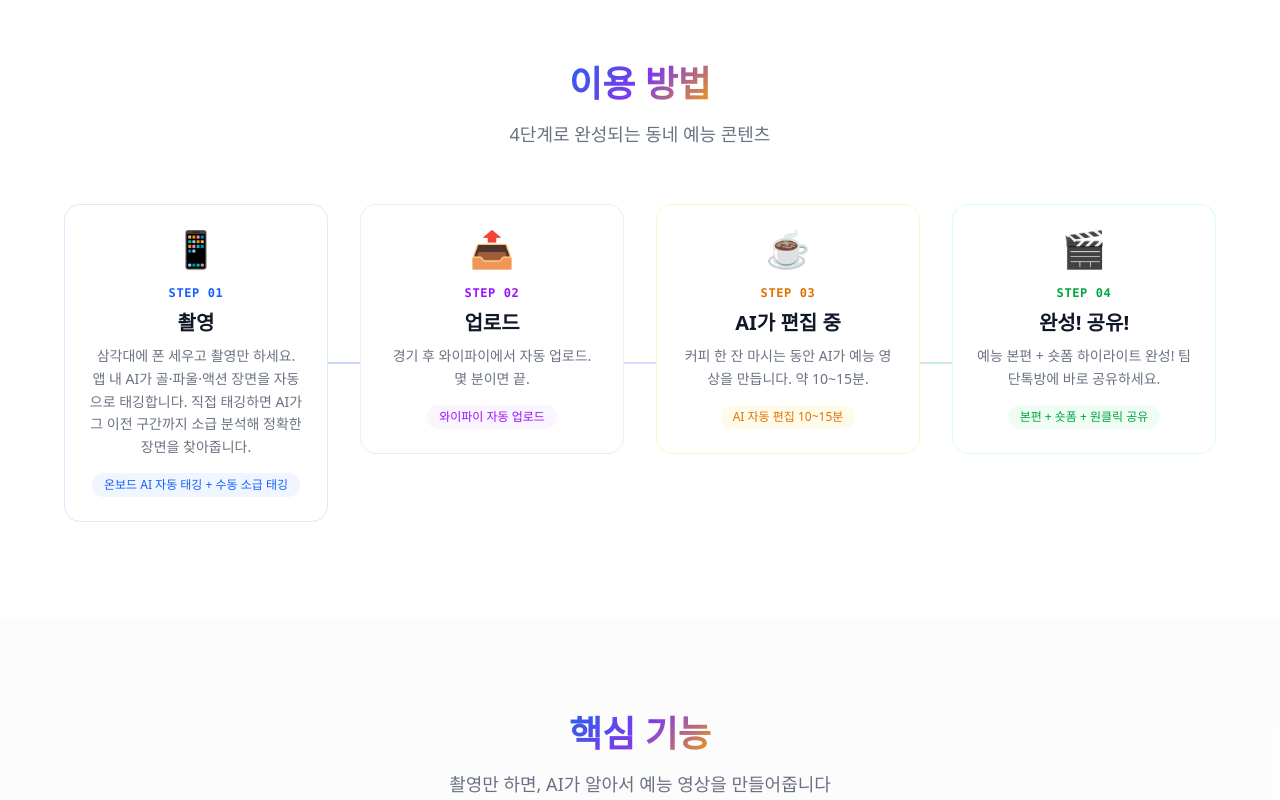
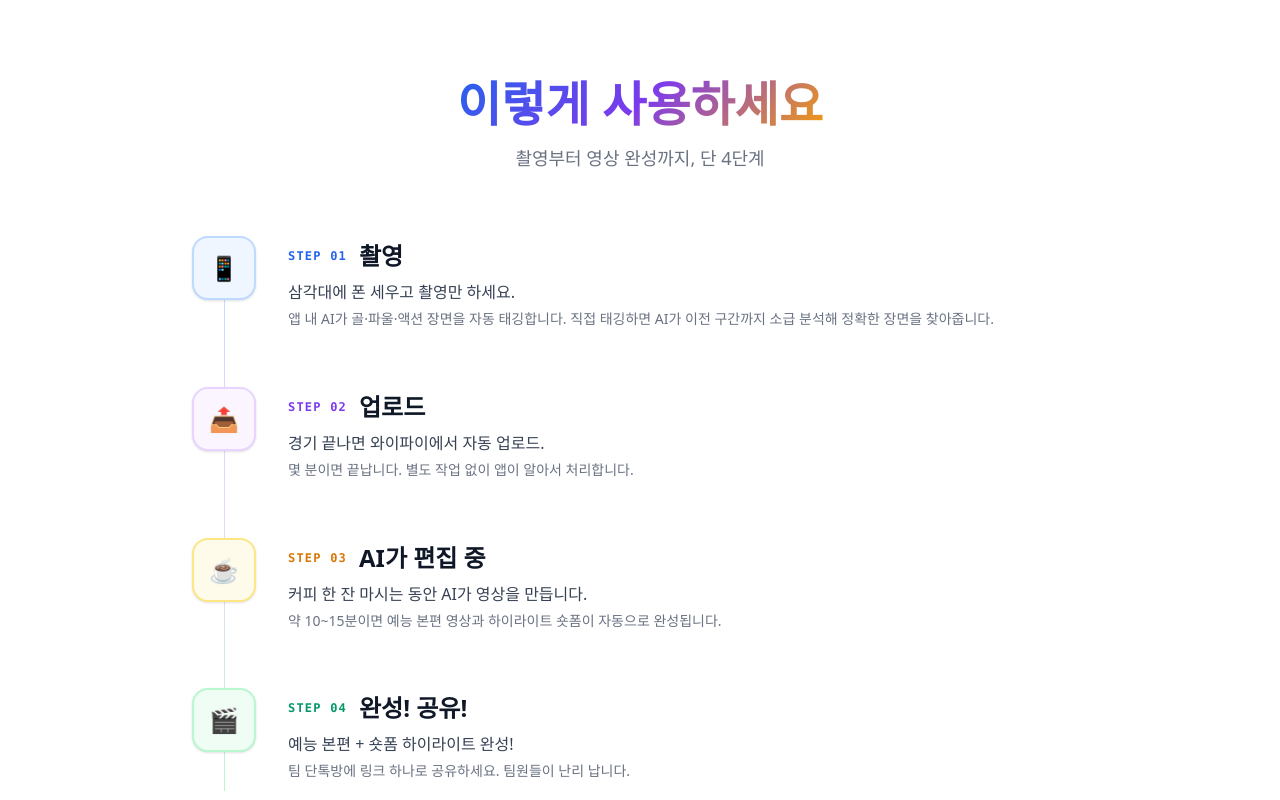
Before and after one commit to kangyh427/boomcast, a Next.js app: page / in a window 1280 px wide. Shown: the part 1820-2620 px from the top of the page. Built offline with nearby package versions, Linux system fonts and the light colour scheme; a web font is replaced by a local one.

Commit message:
Update HowItWorks.tsx

```diff
--- a/src/components/landing/HowItWorks.tsx
+++ b/src/components/landing/HowItWorks.tsx
@@ -1,13 +1,12 @@
 /*
  * ============================================================
  * 파일: src/components/landing/HowItWorks.tsx
- * 설명: BoomCast 이용 방법 섹션 - 4단계 (사후 편집 플로우)
+ * 설명: BoomCast 이용 방법 - Vrew 스타일 타임라인
  * 경로: src/components/landing/HowItWorks.tsx
- * 최근 작업: 세션 6 - 전면 교체 + STEP 01 태깅 방식 확정
- *   - STEP 01: 온보드 AI 자동 태깅 (기본)
- *            + 수동 태깅 시 AI가 해당 시점 이전 구간 소급 분석
- *   - "실시간 중계" 표현 완전 삭제
- *   - useLang() 훅으로 i18n 전환 적용
+ * 최근 작업: 세션 6 - 재디자인
+ *   - 타임라인 연결선 + 좌우 교차 레이아웃 (데스크탑)
+ *   - 모바일: 세로 카드 스택
+ *   - STEP 01: 온보드 AI 자동 태깅 (기본) + 수동 소급 태깅 (보조)
  * 작성일: 2026-03-07
  * ============================================================
  */
@@ -19,92 +18,102 @@ import { useLang } from "@/providers/LanguageProvider";
 /* ── 한/영 섹션 텍스트 ── */
 const text = {
   ko: {
-    sectionTitle: "이용 방법",
-    sectionSubtitle: "4단계로 완성되는 동네 예능 콘텐츠",
+    sectionTitle: "이렇게 사용하세요",
+    sectionSubtitle: "촬영부터 영상 완성까지, 단 4단계",
   },
   en: {
     sectionTitle: "How It Works",
-    sectionSubtitle: "4 simple steps to your entertainment content",
+    sectionSubtitle: "From recording to finished video in just 4 steps",
   },
 };
 
-/* ── 스텝 데이터 (STEP 01 태깅 방식 확정 반영) ── */
+/* ── 스텝 데이터 ── */
 const steps = {
   ko: [
     {
       step: "01",
       title: "촬영",
-      description:
-        "삼각대에 폰 세우고 촬영만 하세요. 앱 내 AI가 골·파울·액션 장면을 자동으로 태깅합니다. 직접 태깅하면 AI가 그 이전 구간까지 소급 분석해 정확한 장면을 찾아줍니다.",
+      description: "삼각대에 폰 세우고 촬영만 하세요.",
+      subDescription: "앱 내 AI가 골·파울·액션 장면을 자동 태깅합니다. 직접 태깅하면 AI가 이전 구간까지 소급 분석해 정확한 장면을 찾아줍니다.",
       icon: "📱",
-      detail: "온보드 AI 자동 태깅 + 수동 소급 태깅",
+      color: "#2563EB",
+      bgColor: "bg-blue-50",
+      borderColor: "border-blue-200",
     },
     {
       step: "02",
       title: "업로드",
-      description: "경기 후 와이파이에서 자동 업로드. 몇 분이면 끝.",
+      description: "경기 끝나면 와이파이에서 자동 업로드.",
+      subDescription: "몇 분이면 끝납니다. 별도 작업 없이 앱이 알아서 처리합니다.",
       icon: "📤",
-      detail: "와이파이 자동 업로드",
+      color: "#7C3AED",
+      bgColor: "bg-purple-50",
+      borderColor: "border-purple-200",
     },
     {
       step: "03",
       title: "AI가 편집 중",
-      description:
-        "커피 한 잔 마시는 동안 AI가 예능 영상을 만듭니다. 약 10~15분.",
+      description: "커피 한 잔 마시는 동안 AI가 영상을 만듭니다.",
+      subDescription: "약 10~15분이면 예능 본편 영상과 하이라이트 숏폼이 자동으로 완성됩니다.",
       icon: "☕",
-      detail: "AI 자동 편집 10~15분",
+      color: "#D97706",
+      bgColor: "bg-amber-50",
+      borderColor: "border-amber-200",
     },
     {
       step: "04",
       title: "완성! 공유!",
-      description:
-        "예능 본편 + 숏폼 하이라이트 완성! 팀 단톡방에 바로 공유하세요.",
+      description: "예능 본편 + 숏폼 하이라이트 완성!",
+      subDescription: "팀 단톡방에 링크 하나로 공유하세요. 팀원들이 난리 납니다.",
       icon: "🎬",
-      detail: "본편 + 숏폼 + 원클릭 공유",
+      color: "#059669",
+      bgColor: "bg-green-50",
+      borderColor: "border-green-200",
     },
   ],
   en: [
     {
       step: "01",
       title: "Record",
-      description:
-        "Set your phone on a tripod and just record. The in-app AI auto-tags goals, fouls, and key action moments. Tap manually and the AI analyzes prior footage to pinpoint the exact highlight.",
+      description: "Set your phone on a tripod and just record.",
+      subDescription: "In-app AI auto-tags goals, fouls, and key moments. Tap manually and AI analyzes prior footage to find the exact highlight.",
       icon: "📱",
-      detail: "On-device AI auto-tag + manual retro-tag",
+      color: "#2563EB",
+      bgColor: "bg-blue-50",
+      borderColor: "border-blue-200",
     },
     {
       step: "02",
       title: "Upload",
-      description: "Auto-upload via WiFi after the game. Done in minutes.",
+      description: "Auto-upload via WiFi after the game.",
+      subDescription: "Done in minutes. The app handles everything automatically.",
       icon: "📤",
-      detail: "WiFi auto-upload",
+      color: "#7C3AED",
+      bgColor: "bg-purple-50",
+      borderColor: "border-purple-200",
     },
     {
       step: "03",
       title: "AI Editing",
-      description:
-        "Grab a coffee while AI creates your entertainment video. ~10-15 min.",
+      description: "Grab a coffee while AI creates your video.",
+      subDescription: "In about 10-15 minutes, a full entertainment show and highlight shorts are automatically produced.",
       icon: "☕",
-      detail: "AI auto-editing in 10-15 min",
+      color: "#D97706",
+      bgColor: "bg-amber-50",
+      borderColor: "border-amber-200",
     },
     {
       step: "04",
       title: "Done! Share!",
-      description:
-        "Full show + highlight shorts ready! Share with your team chat instantly.",
+      description: "Full show + highlight shorts ready!",
+      subDescription: "Share with your team chat via a single link. Your teammates will love it.",
       icon: "🎬",
-      detail: "Full show + shorts + one-click share",
+      color: "#059669",
+      bgColor: "bg-green-50",
+      borderColor: "border-green-200",
     },
   ],
 };
-
-/* ── 스텝별 색상 테마 ── */
-const stepColors = [
-  { bg: "bg-blue-50", text: "text-blue-600", border: "border-blue-100" },
-  { bg: "bg-purple-50", text: "text-purple-600", border: "border-purple-100" },
-  { bg: "bg-amber-50", text: "text-amber-600", border: "border-amber-100" },
-  { bg: "bg-green-50", text: "text-green-600", border: "border-green-100" },
-];
 
 export default function HowItWorks() {
   const { lang } = useLang();
@@ -112,61 +121,55 @@ export default function HowItWorks() {
   const stepList = steps[lang];
 
   return (
-    <section id="how-it-works" className="py-20 sm:py-24 px-4 bg-white">
-      <div className="max-w-6xl mx-auto">
+    <section id="how-it-works" className="py-20 sm:py-28 px-4 bg-white">
+      <div className="max-w-4xl mx-auto">
         {/* ── 섹션 헤더 ── */}
-        <div className="text-center mb-14">
-          <h2 className="text-3xl sm:text-4xl font-bold mb-4 text-gray-900">
+        <div className="text-center mb-16">
+          <h2 className="text-3xl sm:text-4xl lg:text-5xl font-extrabold text-gray-900 mb-4">
             <span className="gradient-text">{t.sectionTitle}</span>
           </h2>
           <p className="text-gray-500 text-lg">{t.sectionSubtitle}</p>
         </div>
 
+        {/* ── 타임라인 스텝 ── */}
         <div className="relative">
-          {/* ── 데스크탑 연결선 (lg 이상) ── */}
-          <div className="hidden lg:block absolute top-1/2 left-[10%] right-[10%] h-0.5 bg-gradient-to-r from-blue-200 via-purple-200 to-green-200 -translate-y-1/2" />
+          {/* 세로 연결선 (데스크탑) */}
+          <div className="hidden sm:block absolute left-8 top-0 bottom-0 w-px bg-gradient-to-b from-blue-200 via-purple-200 via-amber-200 to-green-200" />
 
-          {/* ── 스텝 카드 그리드 ── */}
-          <div className="grid sm:grid-cols-2 lg:grid-cols-4 gap-6 sm:gap-8">
-            {stepList.map((step, index) => {
-              const color = stepColors[index];
-              return (
-                <div key={index} className="relative text-center group">
+          <div className="space-y-8 sm:space-y-12">
+            {stepList.map((step, index) => (
+              <div key={index} className="relative flex gap-6 sm:gap-8">
+                {/* 스텝 넘버 원 */}
+                <div className="relative z-10 shrink-0">
                   <div
-                    className={`bg-white rounded-2xl border ${color.border} p-6
-                                hover:shadow-lg hover:shadow-gray-100
-                                transition-all duration-300 card-hover`}
+                    className={`w-16 h-16 rounded-2xl ${step.bgColor} border-2 ${step.borderColor} flex items-center justify-center text-2xl shadow-sm`}
                   >
-                    {/* 아이콘 */}
-                    <div className="text-4xl mb-4">{step.icon}</div>
+                    {step.icon}
+                  </div>
+                </div>
 
-                    {/* STEP 번호 */}
-                    <div
-                      className={`text-xs font-mono ${color.text} font-semibold mb-2 tracking-wider`}
+                {/* 내용 */}
+                <div className="pt-1 pb-2">
+                  <div className="flex items-center gap-3 mb-2">
+                    <span
+                      className="text-xs font-mono font-bold tracking-widest"
+                      style={{ color: step.color }}
                     >
                       STEP {step.step}
-                    </div>
-
-                    {/* 제목 */}
-                    <h3 className="text-xl font-bold text-gray-900 mb-2">
+                    </span>
+                    <h3 className="text-xl sm:text-2xl font-bold text-gray-900">
                       {step.title}
                     </h3>
-
-                    {/* 설명 */}
-                    <p className="text-gray-500 text-sm mb-3 leading-relaxed">
-                      {step.description}
-                    </p>
-
-                    {/* 디테일 태그 */}
-                    <div
-                      className={`inline-block text-xs ${color.text} ${color.bg} px-3 py-1 rounded-full font-medium`}
-                    >
-                      {step.detail}
-                    </div>
                   </div>
+                  <p className="text-gray-700 font-medium mb-1">
+                    {step.description}
+                  </p>
+                  <p className="text-gray-500 text-sm leading-relaxed">
+                    {step.subDescription}
+                  </p>
                 </div>
-              );
-            })}
+              </div>
+            ))}
           </div>
         </div>
       </div>
```
